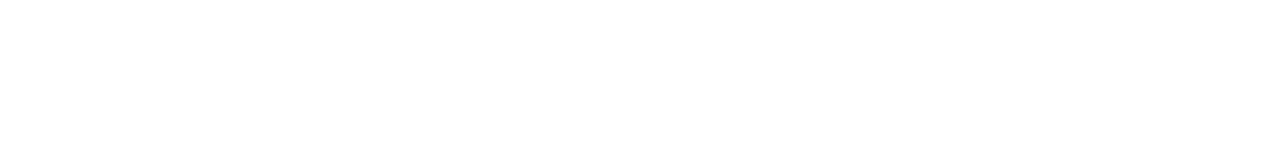
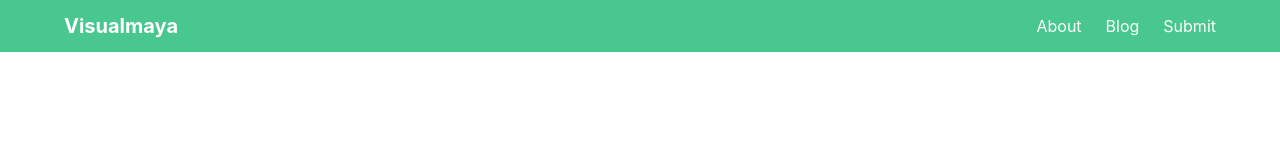
Before and after one commit to visualmaya/visualmaya.github.io, a plain HTML site: page index.html in a window 1280 px wide. Drawn offline with nearby package versions, Linux system fonts and the light colour scheme.

Commit message:
Update index.html

```diff
--- a/index.html
+++ b/index.html
@@ -11,7 +11,7 @@
 
 <body>
 
-    <nav class="navbar loveless">
+    <nav class="navbar has-background-success">
         <div class="container">
             <div class="navbar-brand">
                 <a class="navbar-item has-text-white is-size-5 has-text-weight-bold" href="/">
```
